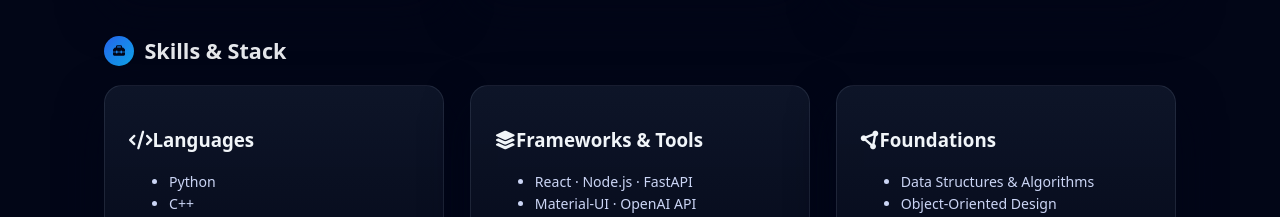
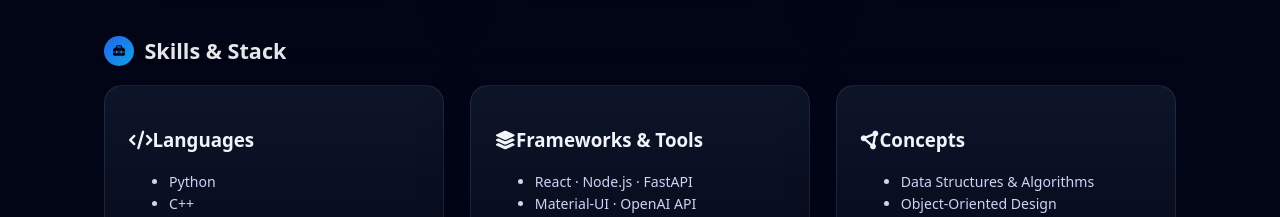
Before and after one commit to abdulahi-banji/Personal-Portfolio, a React (Vite) app: page / in a window 1280 px wide. Shown: the part 1020-1237 px from the top of the page. Built offline with nearby package versions, Linux system fonts and the light colour scheme.

Commit message:
Final before updating readme

```diff
--- a/app.jsx
+++ b/app.jsx
@@ -12,8 +12,8 @@ const App = () => {
             <p className="hero-kicker">Aspiring AI Engineer · Full‑Stack Developer</p>
             <h1 className="hero-name">Abdulahi Oyebanji</h1>
             <p className="hero-tagline">
-              I build practical, intelligent software—from embedded robotics to AI‑powered developer tools—
-              and I’m currently sharpening my skills as a Computer Science student driven to solve real problems and create impact.
+              I build practical, intelligent softwares. From embedded robotics to AI‑powered developer tools—
+              and I’m currently sharpening my skills as a Computer Science student passioante to learn new technologies, solve real problems and create impact.
             </p>
 
             <div className="hero-buttons">
@@ -119,7 +119,7 @@ const App = () => {
               />
               <SkillColumn
                 icon="fa-circle-nodes"
-                heading="Foundations"
+                heading="Concepts"
                 items={[
                   "Data Structures & Algorithms",
                   "Object‑Oriented Design",
--- a/src/App.jsx
+++ b/src/App.jsx
@@ -119,7 +119,7 @@ const App = () => {
               />
               <SkillColumn
                 icon="fa-circle-nodes"
-                heading="Foundations"
+                heading="Concepts"
                 items={[
                   "Data Structures & Algorithms",
                   "Object‑Oriented Design",
```
